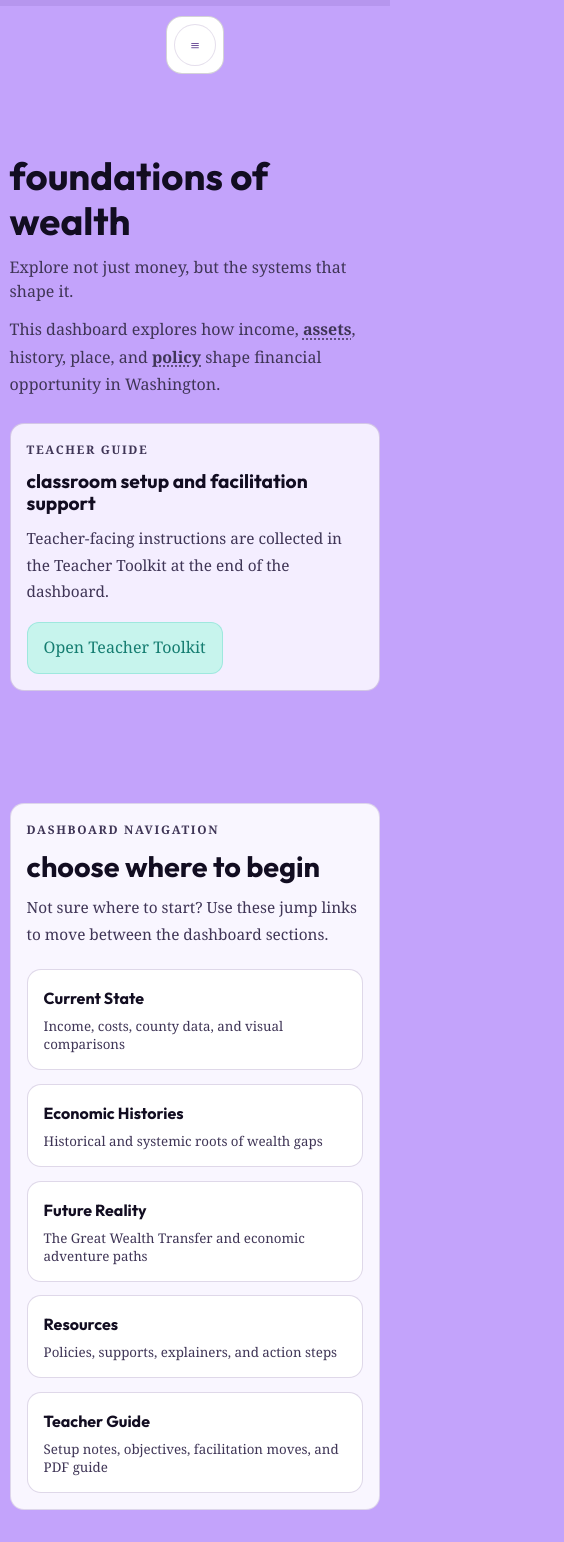
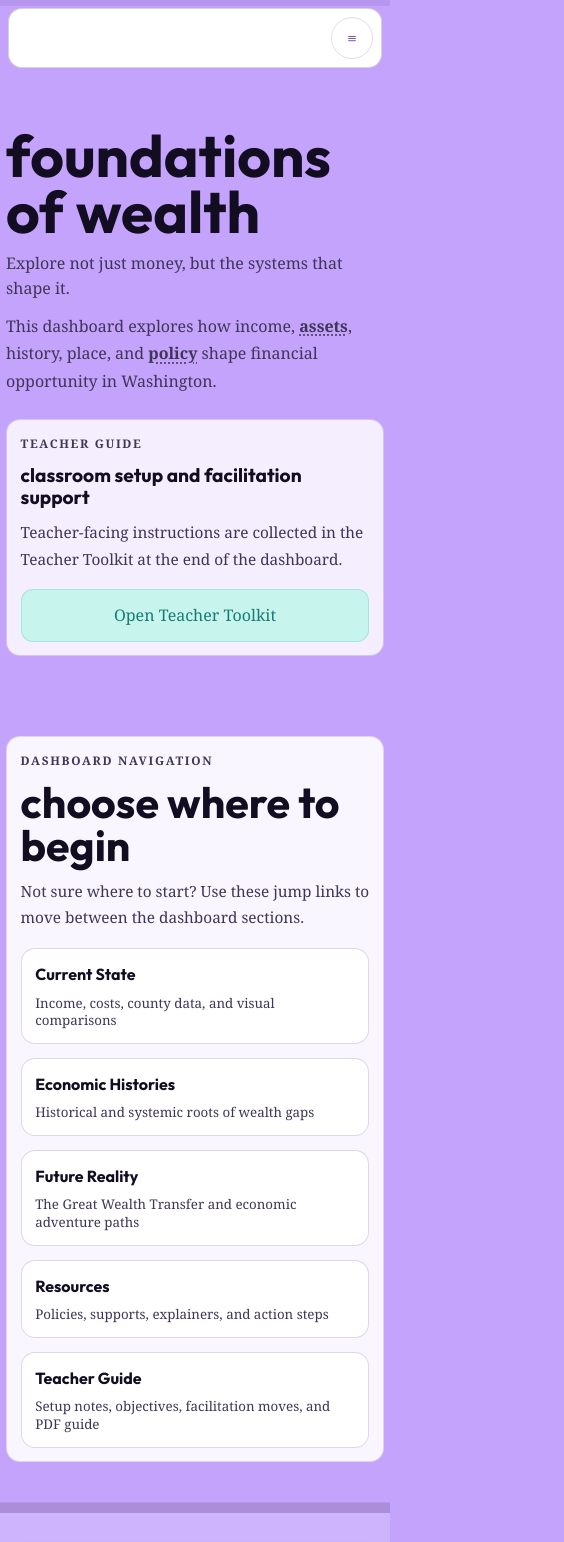
Before and after one commit to kelishightower/wacefe-scafold, a React (Vite) app: page / in a window 390 px wide. Shown: the top 1542 px of the page, 564 px wide, since content can reach past the window. Built offline with nearby package versions, Linux system fonts and the light colour scheme; a web font is replaced by a local one.

Commit message:
Updated mobile viewing to be a bit more acessible

```diff
--- a/src/components/GlossaryText.jsx
+++ b/src/components/GlossaryText.jsx
@@ -1,3 +1,4 @@
+/* eslint-disable react-refresh/only-export-components */
 import React from 'react';
 import DefinitionTooltip from './DefinitionTooltip';
 
--- a/src/index.css
+++ b/src/index.css
@@ -44,6 +44,7 @@
   font-family: var(--font-body);
   line-height: 1.55;
   -webkit-font-smoothing: antialiased;
+  overflow-x: clip;
 }
 
 button,
@@ -57,8 +58,10 @@
 h3,
 h4,
 p,
-ul {
+ul,
+li {
   margin: 0;
+  overflow-wrap: anywhere;
 }
 
 a {
@@ -2298,6 +2301,10 @@
     padding-bottom: 3.5rem;
   }
 
+  .section-pad {
+    padding: 4.5rem 0;
+  }
+
   .section-heading-card {
     padding: 1.15rem;
   }
@@ -2339,6 +2346,18 @@
     margin: 0 auto 1rem;
   }
 
+  .wacefe-nav.is-collapsed {
+    width: calc(100% - 2rem);
+  }
+
+  .wacefe-nav.is-collapsed .wacefe-nav-header {
+    justify-content: flex-end;
+  }
+
+  .wacefe-nav-links {
+    grid-template-columns: repeat(2, minmax(0, 1fr));
+  }
+
   .adventure-art-wrap {
     justify-content: flex-start;
   }
@@ -2346,6 +2365,11 @@
   .wacefe-circle-art {
     max-width: min(100%, 240px);
     padding: 0.5rem 0;
+  }
+
+  .wacefe-circle-art.is-right,
+  .wacefe-circle-art.is-left {
+    margin: 0;
   }
 
   .racial-income-graphic,
@@ -2359,7 +2383,15 @@
   .racial-income-graphic svg,
   .timeline-graphic svg,
   .quick-expand-graphic svg {
-    min-width: 680px;
+    min-width: min(680px, 180vw);
+  }
+
+  .chart-expanded-modal {
+    width: min(100%, calc(100vw - 1rem));
+  }
+
+  .chart-modal-graphic {
+    min-width: 720px;
   }
 
   .scenario-flow-actions {
@@ -2380,6 +2412,7 @@
   .layer-toggle {
     grid-template-columns: repeat(2, minmax(0, 1fr));
   }
+
 }
 
 .scenario-nav-button {
@@ -2398,12 +2431,32 @@
 
 @media (max-width: 640px) {
   .section-pad {
-    padding: 3.5rem 0;
+    padding: 3rem 0;
   }
 
   .container {
-    width: min(1180px, calc(100% - 1.2rem));
+    width: min(1180px, calc(100% - 1rem));
     padding-inline: 0;
+  }
+
+  .wacefe-content-shell {
+    padding-top: 0.75rem;
+  }
+
+  h1 {
+    font-size: clamp(2.1rem, 15vw, 4.4rem);
+    line-height: 0.95;
+  }
+
+  h2 {
+    font-size: clamp(1.9rem, 11vw, 3.1rem);
+    line-height: 1;
+  }
+
+  .lead,
+  .section-copy,
+  .compact-copy {
+    max-width: none;
   }
 
   .scroll-progress {
@@ -2416,9 +2469,55 @@
   .teacher-guide-callout,
   .scenario-panel,
   .outcome-panel,
+  .selected-character-panel,
   .selected-character-summary {
     border-radius: 14px;
     padding: 1rem;
+  }
+
+  .panel-header,
+  .quickfacts-header,
+  .tool-card-meta,
+  .scenario-option,
+  .resource-row-trigger {
+    align-items: flex-start;
+    flex-direction: column;
+  }
+
+  .toc-grid,
+  .toolkit-grid,
+  .teacher-toolkit-grid,
+  .small-stats-row,
+  .prompt-list,
+  .transfer-accordion,
+  .scenario-option-list-characters,
+  .scenario-option-list-choices {
+    grid-template-columns: 1fr;
+  }
+
+  .toc-panel {
+    gap: 1rem;
+  }
+
+  .toc-link {
+    padding: 0.85rem;
+  }
+
+  .teacher-guide-callout,
+  .teacher-guide-link,
+  .toolkit-toggle-button,
+  .skills-table-trigger,
+  .back-to-top,
+  .accent-button,
+  .ghost-button {
+    width: 100%;
+  }
+
+  .teacher-guide-link,
+  .toolkit-toggle-button,
+  .skills-table-trigger,
+  .back-to-top {
+    justify-self: stretch;
   }
 
   .accent-button,
@@ -2433,12 +2532,104 @@
     min-height: 44px;
   }
 
+  .wacefe-nav,
+  .wacefe-nav.is-collapsed {
+    top: 8px;
+    width: calc(100% - 1rem);
+    border-radius: 14px;
+    padding: 0.5rem;
+  }
+
+  .wacefe-nav-links {
+    grid-template-columns: 1fr;
+  }
+
+  .wacefe-pill {
+    text-align: center;
+  }
+
+  .feature-split-card,
+  .feature-split-reverse,
+  .showcase-item,
+  .showcase-item-reverse,
+  .racial-income-showcase,
+  .history-showcase,
+  .toolkit-resource-showcase,
+  .adventure-intro-grid,
+  .selected-character-main,
+  .toolkit-mini-switcher {
+    grid-template-columns: 1fr;
+    gap: 1rem;
+  }
+
+  .showcase-copy,
+  .showcase-item-reverse .showcase-copy {
+    padding-top: 0;
+    text-align: left;
+    align-items: flex-start;
+  }
+
+  .adventure-art-wrap {
+    display: none;
+  }
+
+  .chart-caption,
+  .key-takeaway {
+    font-size: 0.9rem;
+    padding: 0.75rem;
+  }
+
+  .racial-income-graphic svg,
+  .timeline-graphic svg,
+  .quick-expand-graphic svg {
+    min-width: 560px;
+  }
+
+  .chart-modal-graphic {
+    min-width: 620px;
+  }
+
+  .money-stack-row {
+    justify-content: flex-start;
+  }
+
   .quickfacts-tree {
     gap: 0.8rem;
   }
 
   .quickfacts-node {
-    min-height: 72px;
+    min-height: 56px;
+    padding: 0.75rem;
+  }
+
+  .quickfacts-popup {
+    min-height: auto;
+    padding: 1rem;
+  }
+
+  .resource-answer {
+    padding: 1rem;
+  }
+
+  .resource-answer-stack ul,
+  .simple-list {
+    padding-left: 1rem;
+  }
+
+  .toolkit-mini-panel-featured,
+  .toolkit-mini-switcher-panel,
+  .toolkit-mini-switcher-trigger {
+    border-radius: 14px;
+  }
+
+  .toolkit-mini-panel,
+  .toolkit-mini-panel-featured,
+  .toolkit-mini-switcher {
+    padding: 1rem;
+  }
+
+  .modal-header {
+    align-items: flex-start;
   }
 
   .modal-overlay {
@@ -2457,8 +2648,90 @@
     grid-template-columns: 1fr;
   }
 
+  .county-map-layout {
+    gap: 1rem;
+  }
+
+  .county-map-sidebar {
+    gap: 0.75rem;
+  }
+
+  .county-map-legend {
+    min-width: 0;
+  }
+
+  .county-map-canvas {
+    min-height: 0;
+    overflow-x: visible;
+  }
+
   .leaflet-map {
-    min-width: 520px;
-    height: 320px;
-  }
-}
+    min-width: 0;
+    min-height: 300px;
+    height: 300px;
+  }
+}
+
+@media (max-width: 420px) {
+  .section-pad {
+    padding: 2.5rem 0;
+  }
+
+  .container {
+    width: calc(100% - 0.75rem);
+  }
+
+  .panel,
+  .toc-panel,
+  .section-heading-card,
+  .teacher-guide-callout,
+  .scenario-panel,
+  .outcome-panel,
+  .selected-character-panel,
+  .toolkit-mini-panel,
+  .toolkit-mini-panel-featured,
+  .toolkit-mini-switcher,
+  .toolkit-mini-switcher-panel {
+    padding: 0.85rem;
+  }
+
+  .section-heading-card {
+    border-left-width: 5px;
+  }
+
+  .transfer-accordion-trigger,
+  .resource-row-trigger,
+  .scenario-option {
+    padding: 0.8rem;
+  }
+
+  .modal-header,
+  .modal-body {
+    padding: 0.9rem;
+  }
+
+  .definition-tooltip-popover {
+    max-height: min(300px, 68vh);
+  }
+
+  .definition-tooltip-header,
+  .definition-tooltip-body {
+    padding-left: 0.75rem;
+    padding-right: 0.75rem;
+  }
+
+  .racial-income-graphic svg,
+  .timeline-graphic svg,
+  .quick-expand-graphic svg {
+    min-width: 500px;
+  }
+
+  .chart-modal-graphic {
+    min-width: 560px;
+  }
+
+  .leaflet-map {
+    height: 280px;
+    min-height: 280px;
+  }
+}
```
